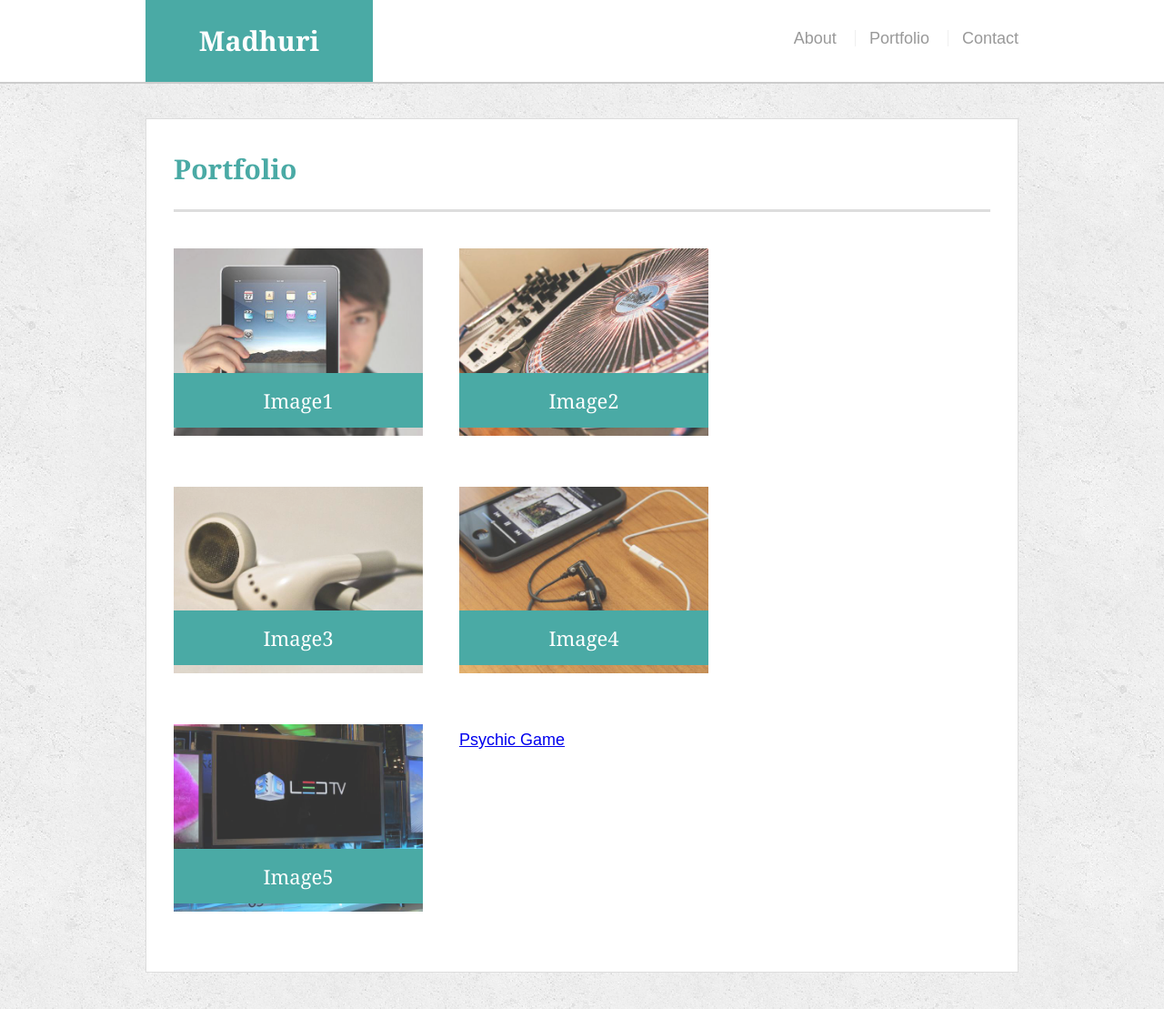
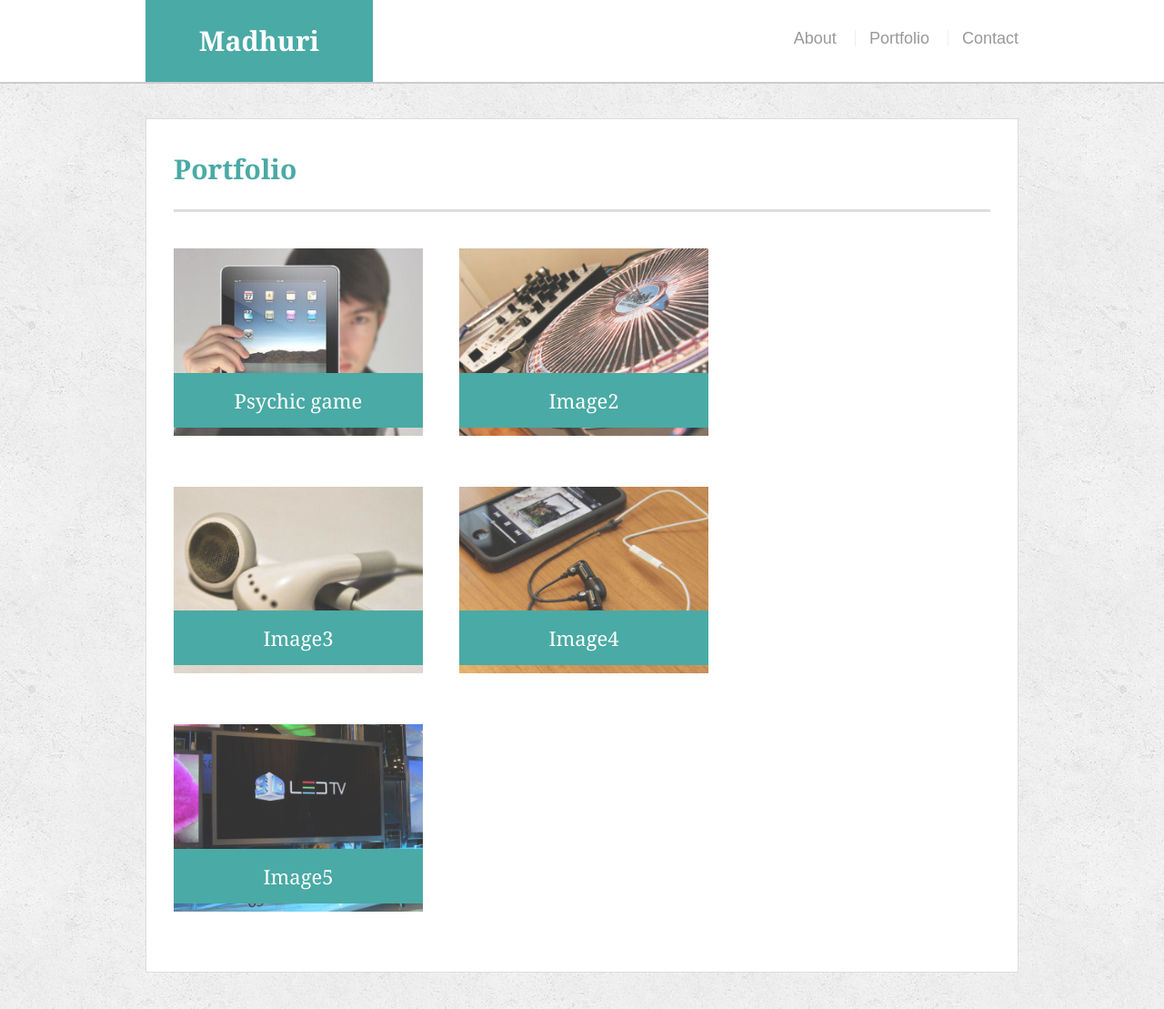
Before and after one commit to mchavali05/Responsive-Portfolio, a plain HTML site: page portfolio.html in a window 1280 px wide. Shown: the top 1109 px of the page at 91% size. Drawn offline with Linux system fonts and the light colour scheme.

Commit message:
move the game to the image, link

```diff
--- a/portfolio.html
+++ b/portfolio.html
@@ -26,9 +26,9 @@
 		    <h1>Portfolio</h1>
 
 		    <div class="work">
-		    	<img src="assets/images/technics-q-c-640-480-1.jpg" alt="image-1"">
 
-		    	<h3>Image1</h3>
+		    	<a href="https://mchavali05.github.io/psychic-game/"><img src="assets/images/technics-q-c-640-480-1.jpg" alt="psychic-game"">
+		    	<h3>Psychic game</h3></a>
 		    </div>
 
 		    <div class="work">
@@ -55,9 +55,6 @@
 		    	<h3>Image5</h3>
 		    </div>
 
-		    <div class="work">
-		    	<a href="https://mchavali05.github.io/psychic-game/">Psychic Game</a>
-		    </div>
 	    </section>
 	 </div>
 	<footer>
```
